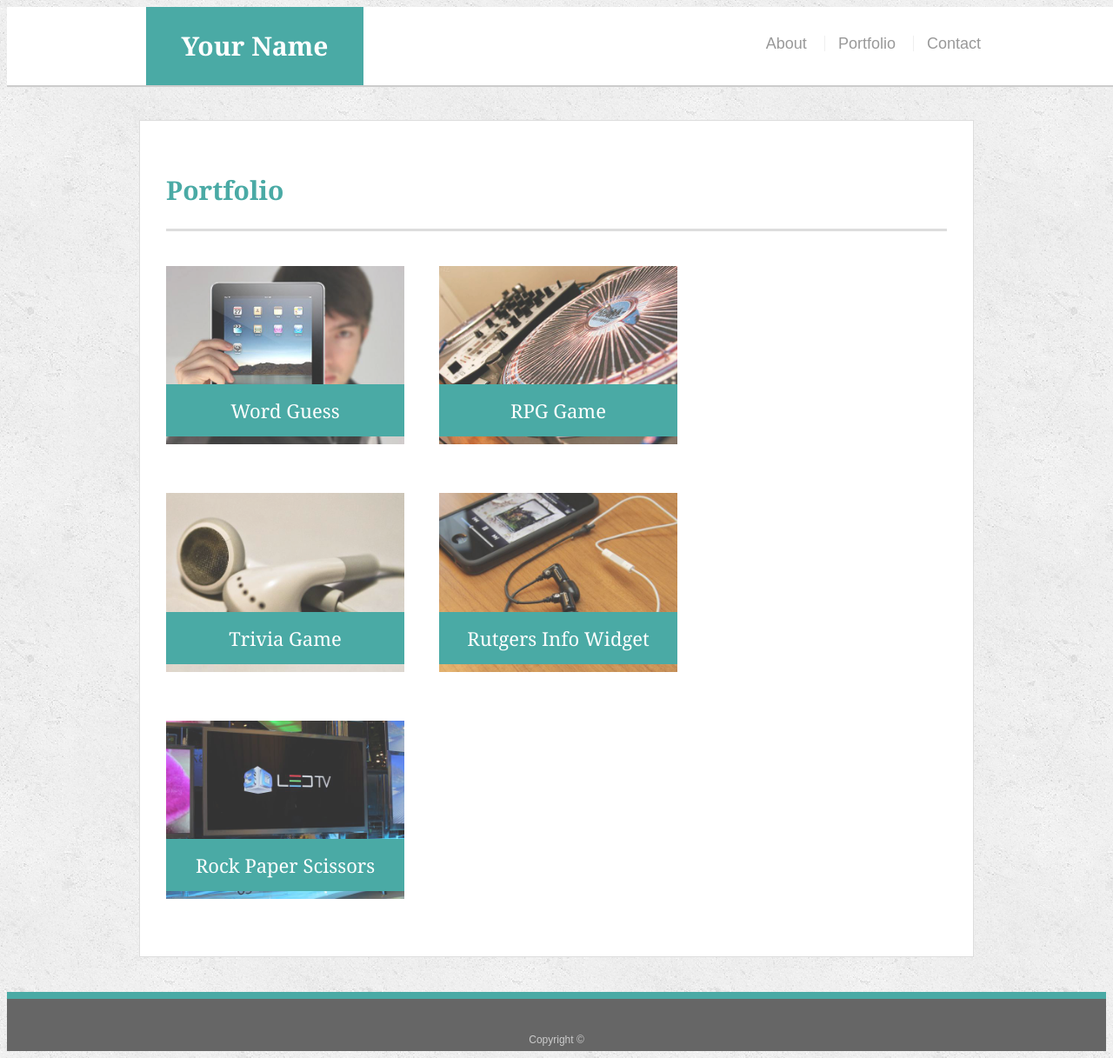
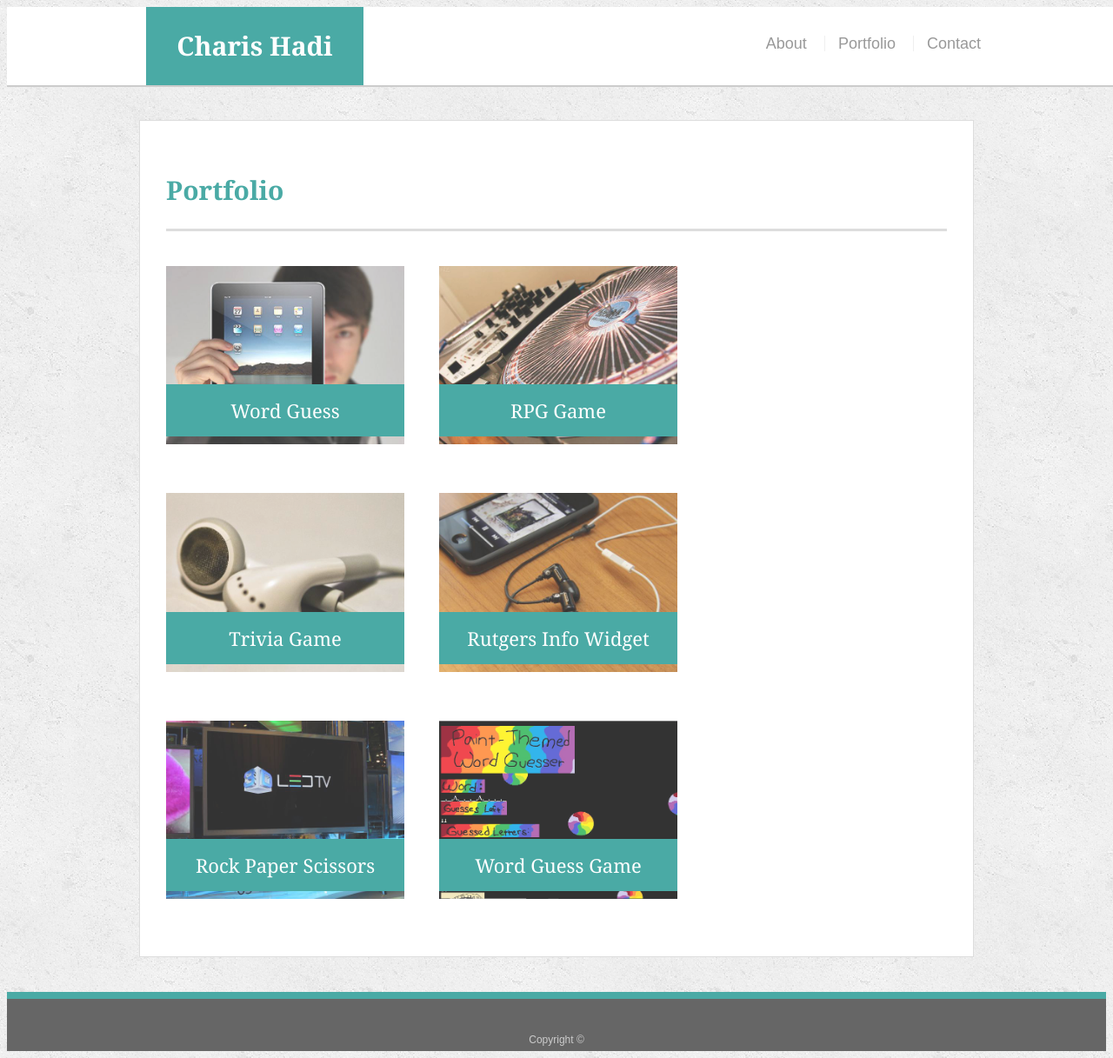
Before and after one commit to CharisHadi/Responsive-Portfolio, a plain HTML site: page portfolio.html in a window 1280 px wide. Shown: the whole page at 87% size. Drawn offline with Linux system fonts and the light colour scheme.

Commit message:
Edited content and added Word Game Hyperlink

```diff
--- a/portfolio.html
+++ b/portfolio.html
@@ -4,7 +4,7 @@
 <head>
   <meta charset="UTF-8">
   <meta name="viewport" content="width=device-width, initial-scale=1.0">
-  <title>Portfolio | Your Name</title>
+  <title>Portfolio | Charis Hadi</title>
   <link rel="stylesheet" type="text/css" href="assets/css/style.css">
 </head>
 
@@ -12,7 +12,7 @@
 
   <header id="masthead">
     <div class="container">
-      <a href="index.html" id="logo">Your Name</a>
+      <a href="index.html" id="logo">Charis Hadi</a>
       <nav>
         <a href="index.html">About</a>
         <a href="portfolio.html">Portfolio</a>
@@ -49,8 +49,15 @@
         <img src="assets/images/technics-q-c-640-480-9.jpg" alt="Rock Paper Scissors">
 
         <h3>Rock Paper Scissors</h3>
+
       </div>
+      <div class="work">
+        <a href = "https://charishadi.github.io/Word-Guess-Game/">
+        <img src="assets/images/Word-Guess-Game.bmp" alt="Word Guess Game">
+        </a>
+        <h3>Word Guess Game</h3>
 
+      </div>
     </section>
 
   </div>
```
Also changed, not shown: contact.html (+2 -2 lines), index.html (+3 -3 lines), assets/images/Word-Guess-Game.bmp (added), assets/images/itme.jpg (added).
